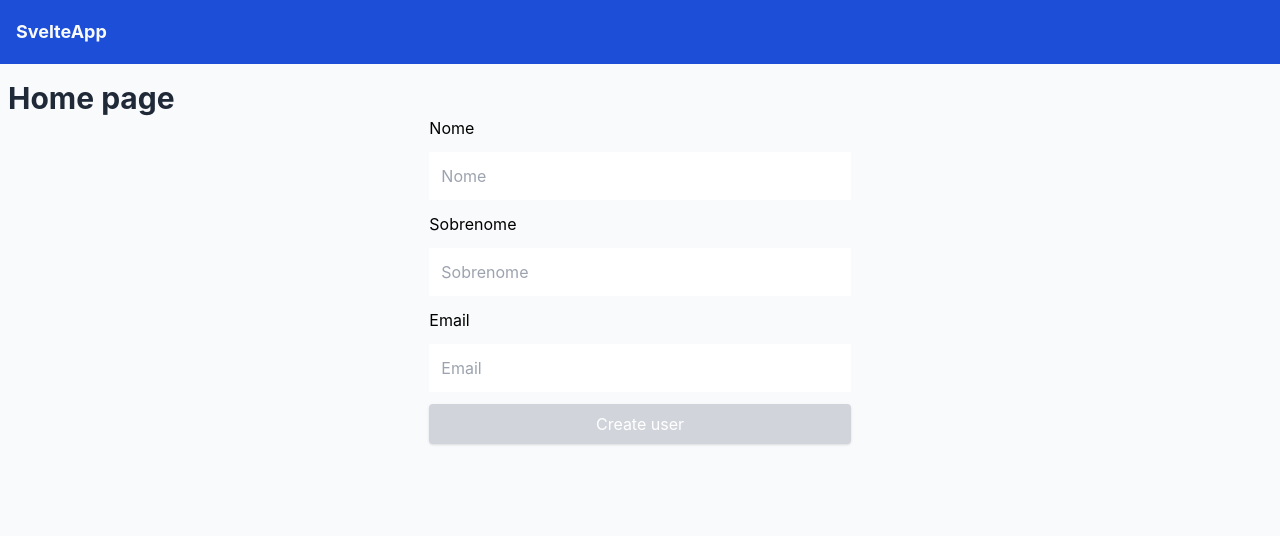
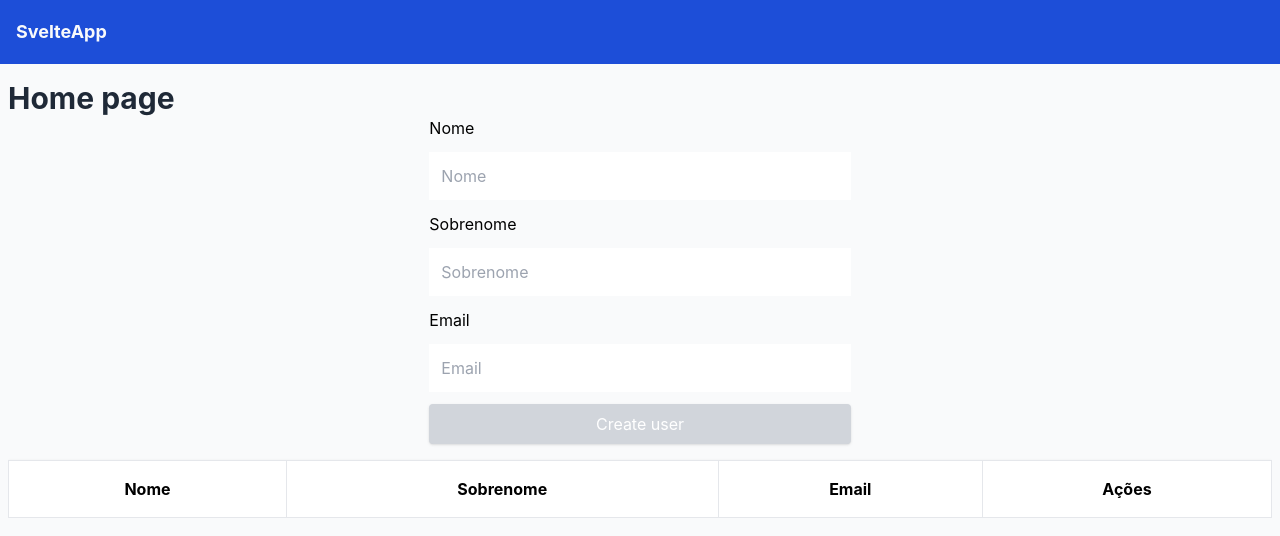
Before and after one commit to jmarc00s/first-svelte-app, a Svelte app: page / in a window 1280 px wide. Shown: the top 536 px of the page. Built offline with nearby package versions, Linux system fonts and the light colour scheme.

Commit message:
Create userTable component

```diff
--- a/src/pages/Home/Home.svelte
+++ b/src/pages/Home/Home.svelte
@@ -1,6 +1,7 @@
 <script>
   import PageHeading from '../../components/pageHeading.svelte';
   import UserForm from './components/UserForm.svelte';
+  import UserTable from './components/UserTable.svelte';
 
   let users = [];
 
@@ -12,6 +13,5 @@
 <section>
   <PageHeading title="Home page" />
   <UserForm on:userCreated={handleCreateUser} />
+  <UserTable {users} />
 </section>
-
-<style></style>
--- /dev/null
+++ b/src/pages/Home/components/UserTable.svelte
@@ -0,0 +1,82 @@
+<script>
+  import { createEventDispatcher } from 'svelte';
+
+  const dispatch = createEventDispatcher();
+  export let users;
+
+  const handleEditClick = (user) => {
+    dispatch('editUser', user);
+  };
+
+  const removeUser = (user) => {
+    dispatch('removeUser', user);
+  };
+</script>
+
+<div class="table-container">
+  <table>
+    <thead>
+      <tr>
+        <th>Nome</th>
+        <th>Sobrenome</th>
+        <th>Email</th>
+        <th>Ações</th>
+      </tr>
+    </thead>
+    <tbody>
+      {#each users as user}
+        <tr>
+          <td>{user.firstName}</td>
+          <td>{user.lastName}</td>
+          <td>{user.email || '-'}</td>
+          <td class="actions-container">
+            <button class="edit-button">Editar</button>
+            <button class="remove-button">Remover</button>
+          </td>
+        </tr>
+      {/each}
+    </tbody>
+  </table>
+</div>
+
+<style>
+  .table-container {
+    @apply overflow-auto;
+  }
+
+  .actions-container {
+    @apply flex gap-4 justify-center;
+  }
+
+  button {
+    @apply px-4 py-2 shadow rounded text-white;
+  }
+
+  .edit-button {
+    @apply bg-green-600;
+  }
+
+  .remove-button {
+    @apply bg-red-600;
+  }
+
+  table {
+    @apply w-full mt-4 shadow;
+  }
+
+  thead th {
+    @apply border p-4 bg-white;
+  }
+
+  td {
+    @apply text-center p-2 border;
+  }
+
+  tr {
+    @apply bg-white;
+  }
+
+  tr:nth-child(2n) {
+    @apply bg-gray-200;
+  }
+</style>
```
